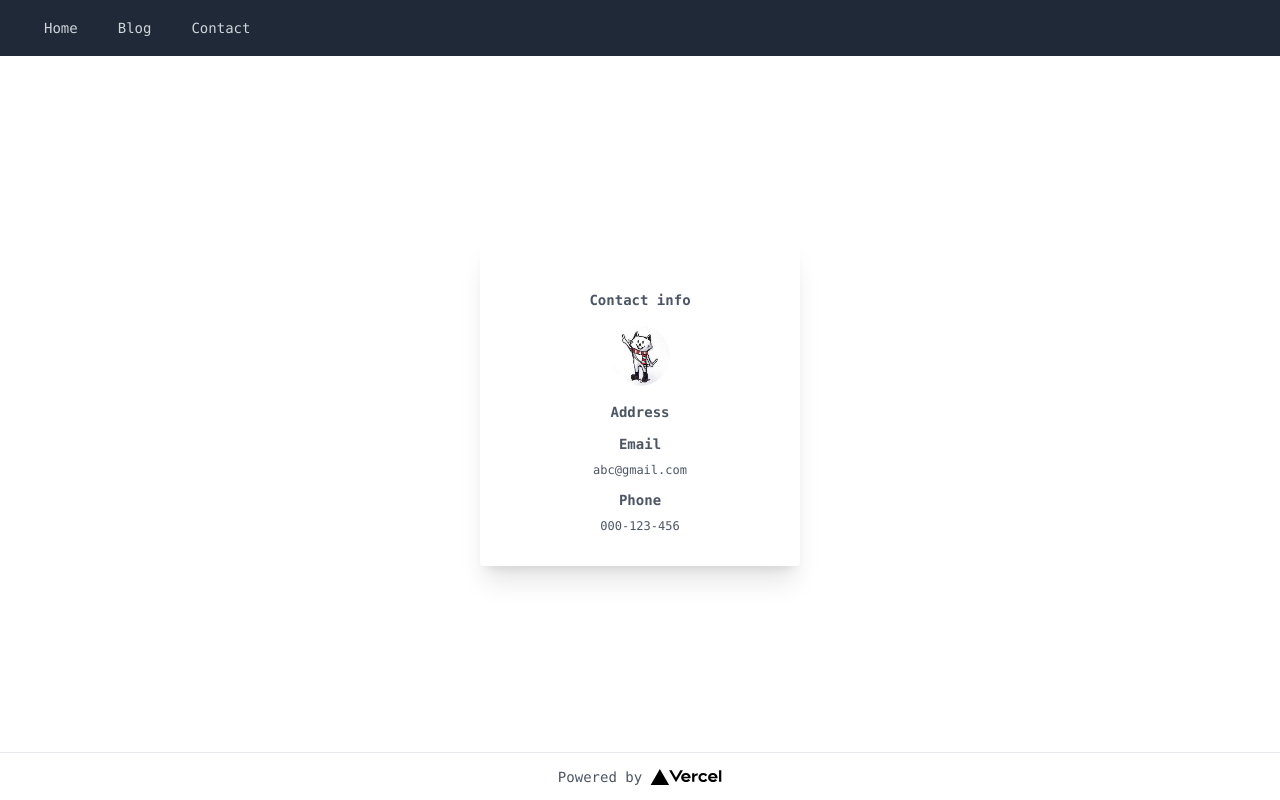
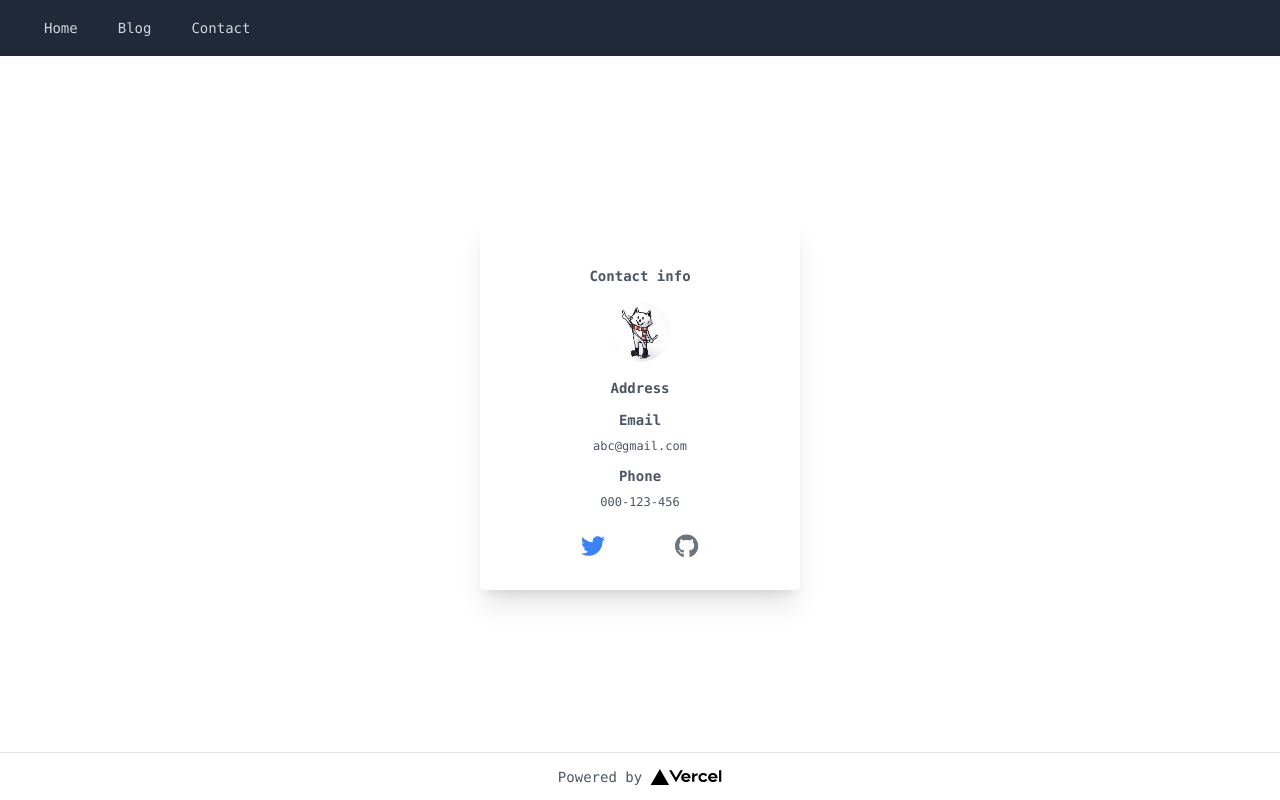
Before and after one commit to hira0448/nextjs-udemy-lesson, a Next.js app: page /contact-page in a window 1280 px wide. Built offline with nearby package versions, Linux system fonts and the light colour scheme.

Commit message:
TwitterとGithubへのリンクを付与したsvgの作成

```diff
--- a/pages/contact-page.js
+++ b/pages/contact-page.js
@@ -24,6 +24,41 @@
             <p className="font-bold mt-3">Phone</p>
             <p className="text-xs mt-2 text-gray-600">000-123-456</p>
           </div>
+          <div className="mt-6 flex justify-evenly">
+            <div>
+              <a
+                href="https://twitter.com/hirano_it"
+                target="_blank"
+                rel="noopener noreferrer"
+              >
+                <svg
+                  className="w-6 h-6 m-auto  text-blue-500"
+                  stroke="currentColor"
+                  fill="currentColor"
+                  viewBox="0 0 512 512"
+                  xmlns="http://www.w3.org/2000/svg"
+                >
+                  <path d="M459.37 151.716c.325 4.548.325 9.097.325 13.645 0 138.72-105.583 298.558-298.558 298.558-59.452 0-114.68-17.219-161.137-47.106 8.447.974 16.568 1.299 25.34 1.299 49.055 0 94.213-16.568 130.274-44.832-46.132-.975-84.792-31.188-98.112-72.772 6.498.974 12.995 1.624 19.818 1.624 9.421 0 18.843-1.3 27.614-3.573-48.081-9.747-84.143-51.98-84.143-102.985v-1.299c13.969 7.797 30.214 12.67 47.431 13.319-28.264-18.843-46.781-51.005-46.781-87.391 0-19.492 5.197-37.36 14.294-52.954 51.655 63.675 129.3 105.258 216.365 109.807-1.624-7.797-2.599-15.918-2.599-24.04 0-57.828 46.782-104.934 104.934-104.934 30.213 0 57.502 12.67 76.67 33.137 23.715-4.548 46.456-13.32 66.599-25.34-7.798 24.366-24.366 44.833-46.132 57.827 21.117-2.273 41.584-8.122 60.426-16.243-14.292 20.791-32.161 39.308-52.628 54.253z"></path>
+                </svg>
+              </a>
+            </div>
+            <div>
+              <a
+                href="https://github.com/hira0448"
+                target="_blank"
+                rel="noopener noreferrer"
+              >
+                <svg
+                  className="w-6 h-6 m-auto text-gray-500"
+                  fill="currentColor"
+                  viewBox="0 0 512 512"
+                  xmlns="http://www.w3.org/2000/svg"
+                >
+                  <path d="M165.9 397.4c0 2-2.3 3.6-5.2 3.6-3.3.3-5.6-1.3-5.6-3.6 0-2 2.3-3.6 5.2-3.6 3-.3 5.6 1.3 5.6 3.6zm-31.1-4.5c-.7 2 1.3 4.3 4.3 4.9 2.6 1 5.6 0 6.2-2s-1.3-4.3-4.3-5.2c-2.6-.7-5.5.3-6.2 2.3zm44.2-1.7c-2.9.7-4.9 2.6-4.6 4.9.3 2 2.9 3.3 5.9 2.6 2.9-.7 4.9-2.6 4.6-4.6-.3-1.9-3-3.2-5.9-2.9zM244.8 8C106.1 8 0 113.3 0 252c0 110.9 69.8 205.8 169.5 239.2 12.8 2.3 17.3-5.6 17.3-12.1 0-6.2-.3-40.4-.3-61.4 0 0-70 15-84.7-29.8 0 0-11.4-29.1-27.8-36.6 0 0-22.9-15.7 1.6-15.4 0 0 24.9 2 38.6 25.8 21.9 38.6 58.6 27.5 72.9 20.9 2.3-16 8.8-27.1 16-33.7-55.9-6.2-112.3-14.3-112.3-110.5 0-27.5 7.6-41.3 23.6-58.9-2.6-6.5-11.1-33.3 2.6-67.9 20.9-6.5 69 27 69 27 20-5.6 41.5-8.5 62.8-8.5s42.8 2.9 62.8 8.5c0 0 48.1-33.6 69-27 13.7 34.7 5.2 61.4 2.6 67.9 16 17.7 25.8 31.5 25.8 58.9 0 96.5-58.9 104.2-114.8 110.5 9.2 7.9 17 22.9 17 46.4 0 33.7-.3 75.4-.3 83.6 0 6.5 4.6 14.4 17.3 12.1C428.2 457.8 496 362.9 496 252 496 113.3 383.5 8 244.8 8zM97.2 352.9c-1.3 1-1 3.3.7 5.2 1.6 1.6 3.9 2.3 5.2 1 1.3-1 1-3.3-.7-5.2-1.6-1.6-3.9-2.3-5.2-1zm-10.8-8.1c-.7 1.3.3 2.9 2.3 3.9 1.6 1 3.6.7 4.3-.7.7-1.3-.3-2.9-2.3-3.9-2-.6-3.6-.3-4.3.7zm32.4 35.6c-1.6 1.3-1 4.3 1.3 6.2 2.3 2.3 5.2 2.6 6.5 1 1.3-1.3.7-4.3-1.3-6.2-2.2-2.3-5.2-2.6-6.5-1zm-11.4-14.7c-1.6 1-1.6 3.6 0 5.9 1.6 2.3 4.3 3.3 5.6 2.3 1.6-1.3 1.6-3.9 0-6.2-1.4-2.3-4-3.3-5.6-2z"></path>
+                </svg>
+              </a>
+            </div>
+          </div>
         </div>
       </div>
     </Layout>
```
